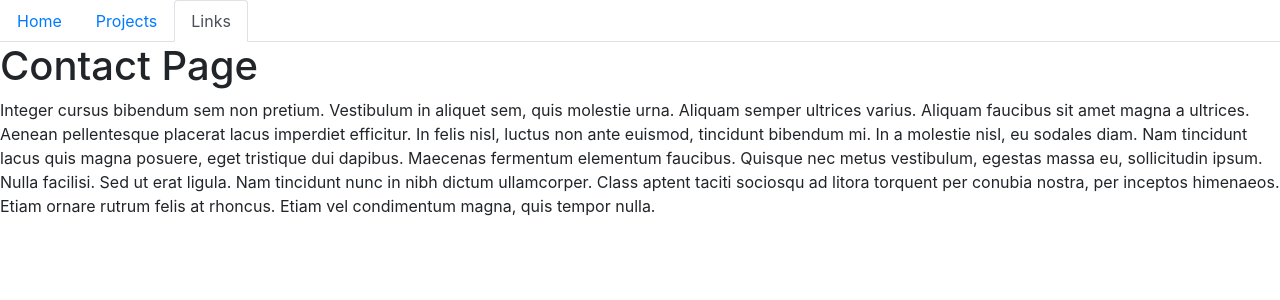
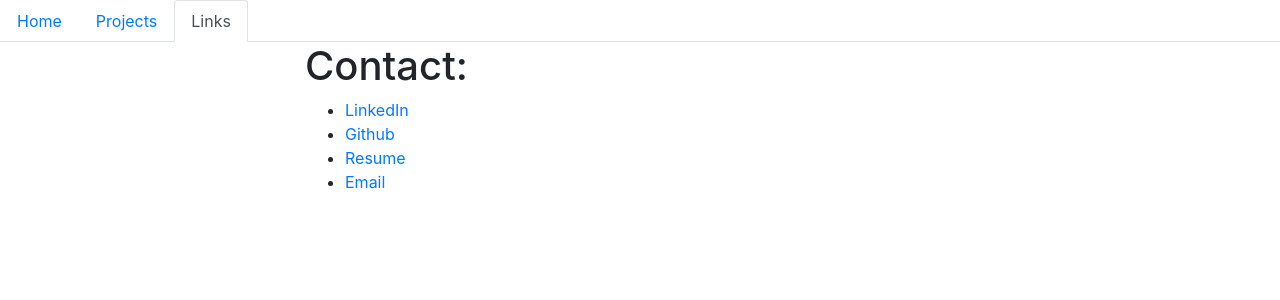
Before and after one commit to jmyardley/react-portfolio, a React (Create React App) app: page /links in a window 1280 px wide. Shown: the top 300 px of the page. Built offline with nearby package versions, Linux system fonts and the light colour scheme.

Commit message:
links and resume

```diff
--- a/src/components/pages/Home.js
+++ b/src/components/pages/Home.js
@@ -25,7 +25,7 @@ function Home() {
         <p>I am a developer from Charlotte, North Carolina. I have previously called Boston and Nashville
         home. I enjoy problem solving, eating Bojangles, and watching the NBA. </p>
 
-        <p>After completing undergrad in the <a href="https://econ.unc.edu/">Department of Economics</a> at the <a href="https://www.unc.edu">University of North Carolina</a> (Chapel Hill), I worked in accounting at <a href="https://www.aramark.com/">Aramark</a>, followed by a stint as a freelance touring bassist and music teacher in Nashville, TN. I am currently continuing my education in the <a href="https://bootcamp.uncc.edu/coding/">Coding Bootcamp at UNC Charlotte</a>.</p>
+        <p>After completing undergrad in the <a href="https://econ.unc.edu/" rel="noreferrer" target="_blank">Department of Economics</a> at the <a href="https://www.unc.edu" rel="noreferrer" target="_blank">University of North Carolina</a> (Chapel Hill), I worked in accounting at <a href="https://www.aramark.com/" rel="noreferrer" target="_blank">Aramark</a>, followed by a stint as a freelance touring bassist and music teacher in Nashville, TN. I am currently continuing my education in the <a href="https://bootcamp.uncc.edu/coding/" rel="noreferrer" target="_blank">Coding Bootcamp at UNC Charlotte</a>.</p>
 
       </div>
     </div>
--- a/src/components/pages/Links.js
+++ b/src/components/pages/Links.js
@@ -1,20 +1,18 @@
 import React from "react";
+import resume from "../Assets/resume.pdf";
+
 
 function Links(props) {
   return (
-    <div>
-      <h1>Contact Page</h1>
-      <p>
-        Integer cursus bibendum sem non pretium. Vestibulum in aliquet sem, quis molestie urna.
-        Aliquam semper ultrices varius. Aliquam faucibus sit amet magna a ultrices. Aenean
-        pellentesque placerat lacus imperdiet efficitur. In felis nisl, luctus non ante euismod,
-        tincidunt bibendum mi. In a molestie nisl, eu sodales diam. Nam tincidunt lacus quis magna
-        posuere, eget tristique dui dapibus. Maecenas fermentum elementum faucibus. Quisque nec
-        metus vestibulum, egestas massa eu, sollicitudin ipsum. Nulla facilisi. Sed ut erat ligula.
-        Nam tincidunt nunc in nibh dictum ullamcorper. Class aptent taciti sociosqu ad litora
-        torquent per conubia nostra, per inceptos himenaeos. Etiam ornare rutrum felis at rhoncus.
-        Etiam vel condimentum magna, quis tempor nulla.
-      </p>
+    <div className="container-fluid" style={{"max-width": "700px"}}>
+      <h1>Contact:</h1>
+      <ul>
+        <li><a href="https://www.linkedin.com/in/jmyardley/" rel="noreferrer" target="_blank">LinkedIn</a></li>
+        <li><a href="https://github.com/jmyardley" rel="noreferrer" target="_blank">Github</a></li>
+        <li><a href={resume} rel="noreferrer" target="_blank">Resume</a></li>
+        <li><a href="mailto:jmyardley@gmail.com" rel="noreferrer" target="_blank">Email</a></li>
+
+      </ul>
     </div>
   );
 }
--- a/src/components/pages/Projects.js
+++ b/src/components/pages/Projects.js
@@ -2,7 +2,7 @@ import React from "react";
 
 function Projects() {
   return (
-    <div>
+    <div className="container-fluid" style={{"max-width": "700px"}}>
       <h1>Projects Page</h1>
       <p>
         Here I will list my projects.
```
Also changed, not shown: 2 other files (tests, documents, lock files or other folders).
